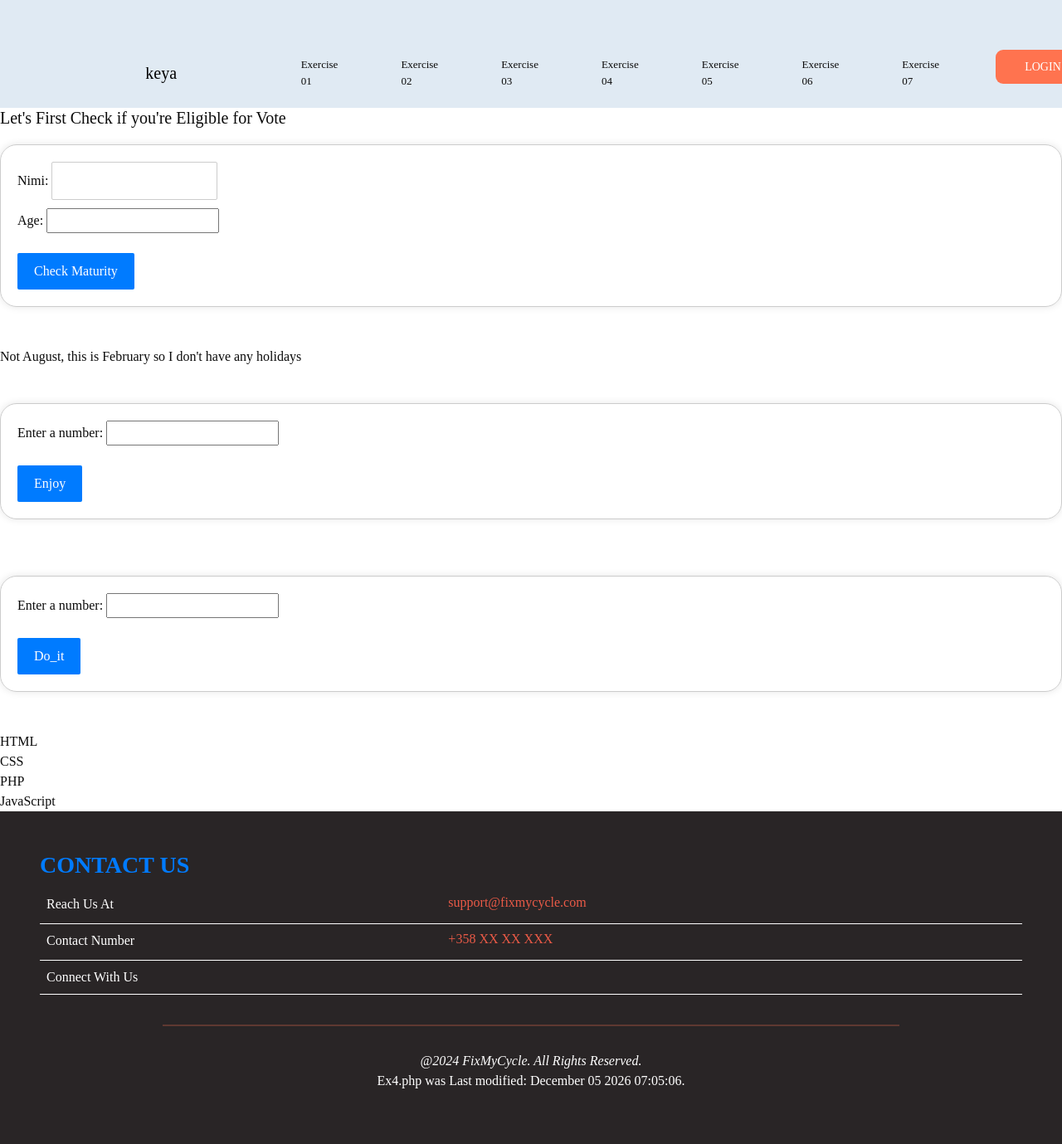
After one commit to rabayakhatun/php24, a PHP site: page /Keya_tasks/Ex4.php in a window 1280 px wide. The commit adds this page. Shown: the whole page at 83% size. Run offline with PHP 8.4, Linux system fonts and the light colour scheme; some web fonts are replaced.

Commit message:
add Ex4.php

```diff
--- a/src/Keya_tasks/Ex2.php
+++ b/src/Keya_tasks/Ex2.php
@@ -1,5 +1,7 @@
 
-<?php include 'header.php'; ?>
+<?php
+
+include 'header.php'; ?>
 <center>
 <div class="container">
 <h1>WELCOME TO OUR PAGE</h1>
--- /dev/null
+++ b/src/Keya_tasks/Ex4.php
@@ -0,0 +1,123 @@
+<?php
+$title = "Exercise 4: Variable, Strings & Operatiors";
+include 'header.php'; ?>
+
+<h5> Let's First Check if you're Eligible for Vote</h5>
+<form method="post" action="">
+    Nimi:
+    <input type="text" name="name">
+
+    <br>
+
+    Age:
+    <input type="number" name="age">
+
+    <br>
+    <br>
+    <input type="submit" name="Votability" value="Check Maturity">
+</form>
+
+
+<?php
+
+ if(isset($_POST['Votability']))
+ {
+    $name = $_POST['name'];
+    $age = $_POST['age'];
+
+    if($age >= 18) {
+        echo " $name, you look very Qualified for vote!";
+
+    }
+    else {
+        echo " $name, you are not eligible  for voting Kiddo.";
+    }
+ }
+?>
+
+<br>
+<br>
+
+
+<?php
+ $currentMonth = date('F');
+
+ switch($currentMonth)
+ {
+    case 'August':
+        echo "It's August, so it's still holiday.";
+    break;
+
+    default:
+        echo "Not August, this is $currentMonth so I don't have any holidays";
+ }
+?>
+
+<br>
+<br>
+
+
+<form method="post" action="">
+
+    Enter a number:
+    <input type="number" name="for_me">
+
+    <br>
+    <br>
+    <input type="submit" name="for_you" value="Enjoy">
+
+</form>
+
+<?php
+ if(isset($_POST['for_you']))
+ {
+    $for_me = $_POST['for_me'];
+
+    for($i = 1; $i <= 10; $i++)
+     {
+        echo "$for_me x $i = " . ($for_me * $i) . "<br>";
+    }
+ }
+?>
+
+<br><br>
+
+
+<form method="post" action="">
+    Enter a number: <input type="number" name="Do_it">
+
+    <br>
+    <br>
+    <input type="submit" name="submit" value="Do_it">
+</form>
+
+<?php
+ if(isset($_POST['submit']))
+ {
+    $do_it = $_POST['Do_it'];
+    $i_while = 1;
+
+    while($i_while <= $do_it)
+    {
+        echo $i_while . "<br>";
+        $i_while++;
+    }
+ }
+?>
+
+<br>
+<br>
+
+
+<?php
+ $myarray = array("HTML", "CSS", "PHP", "JavaScript");
+
+ foreach($myarray as $value)
+ {
+    echo $value . "<br>";
+ }
+?>
+
+<?php
+include 'footer.php';
+?>
--- a/src/Keya_tasks/Form.css
+++ b/src/Keya_tasks/Form.css
@@ -65,3 +65,12 @@ h3 {
 .grades tr:hover {
     background-color: #f5f5f5;
 }
+
+
+.imp_footer
+{
+ width: 100%;
+ padding: 15px;
+ position: fixed;
+ bottom: 0;
+}
--- a/src/Keya_tasks/css/neeru.css
+++ b/src/Keya_tasks/css/neeru.css
@@ -30,13 +30,3 @@ hr {
     margin-bottom: 50px;
     width: 75%;
 }
-.footer
-{
-
-
-
-    padding: 15px;
-    position: sticky;
-    bottom: 0;
-
-}
--- a/src/Keya_tasks/footer.php
+++ b/src/Keya_tasks/footer.php
@@ -7,7 +7,7 @@
 </head>
 
 <body>
-<footer class="footer">
+<footer class="">
               <!--Footer Section Start-->
 <div class="bg_dark px-5 py-5 text-white">
     <h3 class="fw-bolder md-5"> CONTACT US</h3>
--- a/src/Keya_tasks/header.php
+++ b/src/Keya_tasks/header.php
@@ -1,7 +1,7 @@
 <!DOCTYPE html>
 <html>
 <head>
-    <title>Fix My Cycle</title>
+    <title><?php echo $title;?></title>
     <link rel="stylesheet" href="bootstrap/css/bootstrap.min.css">
     <link rel="stylesheet" href="fontawesome-free-6.5.1-web/css/all.min.css">
     <link href="css/general.css" rel="stylesheet">
```
Also changed, not shown: 1 other file.
